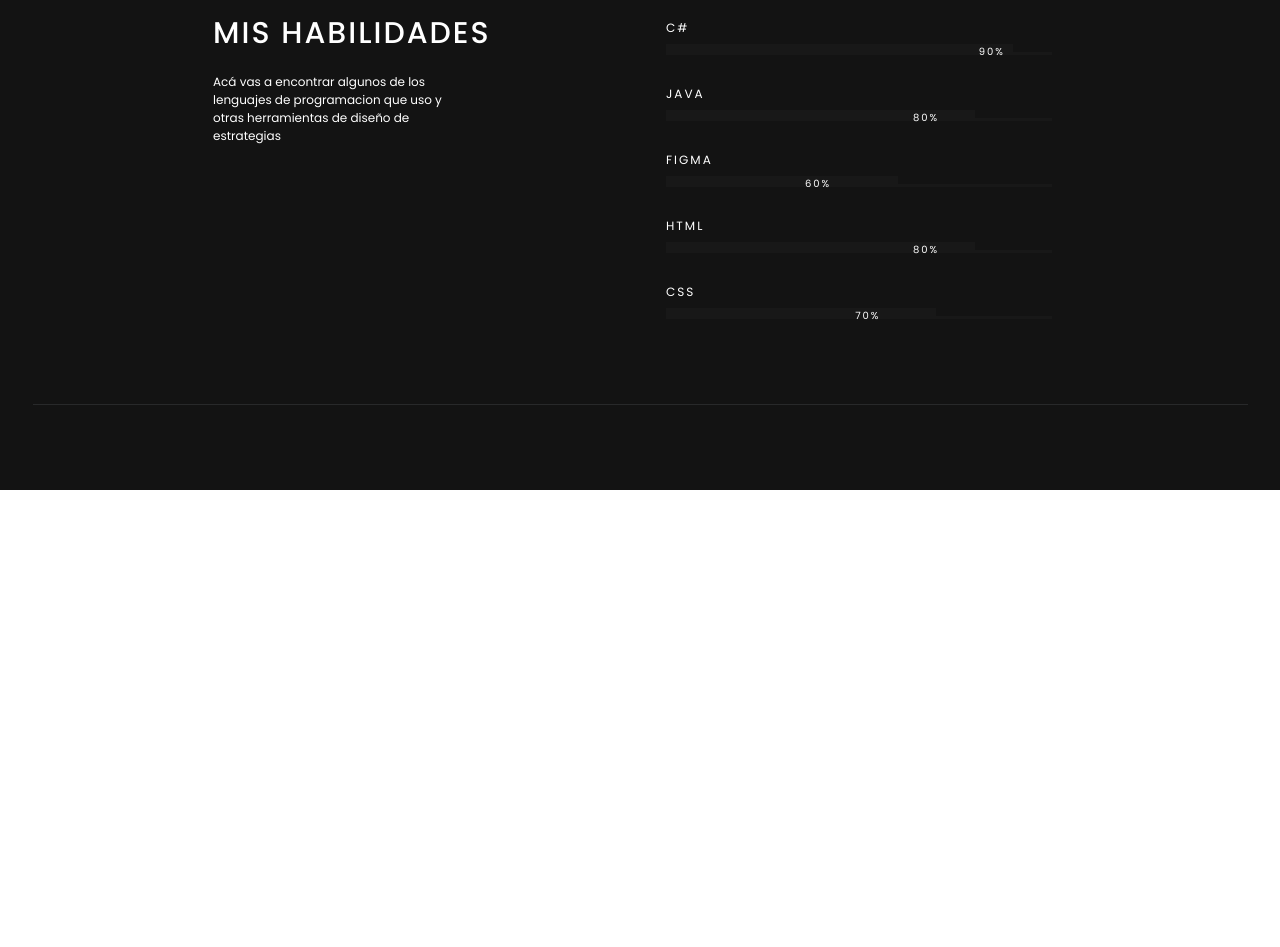
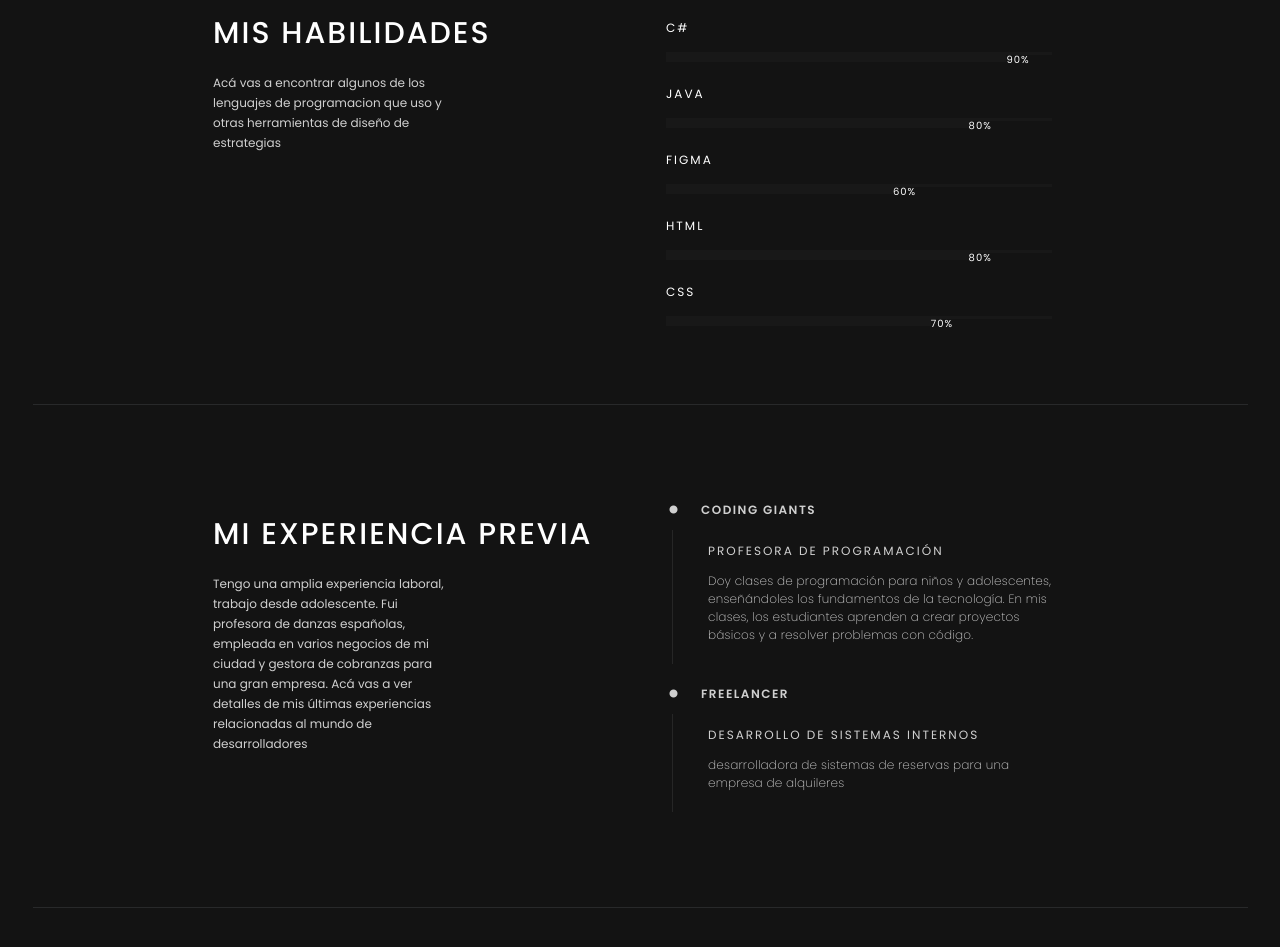
Before and after one commit to julietarutar97/portfolio-react, a React (Vite) app: page / in a window 1280 px wide. Shown: the part 2920-3867 px from the top of the page. Before the commit the page ends 3410 px from the top, so only its background shows below. Built offline with nearby package versions, Linux system fonts and the light colour scheme.

Commit message:
Agregue sección de experiencias

```diff
--- a/src/Component/body/sections/HorizontalContainer.jsx
+++ b/src/Component/body/sections/HorizontalContainer.jsx
@@ -8,9 +8,9 @@ const HorizontalContainer = ({tittle, info, elements, directionFlex}) => {
         <Flex direction='row' justifyContent='space-evenly' textAlign='left'  w='100vw'>
             <Box display='flex' flexDirection='column'  w='240px'>
             <Text as='h2' fontSize='30px' textTransform='uppercase' letterSpacing={'2px'} fontWeight='450' marginBottom='20px' lineHeight='40px' w='520px' mt='24px'>{tittle}</Text>
-                <Text as='p' lineHeight='18px' textAlign='left' fontSize='12px'>{info}</Text>
+                <Text as='p' lineHeight='20px' textAlign='left' fontSize='12px' opacity='0.8'>{info}</Text>
             </Box>
-            <Box as='section' display='flex' flexDirection={directionFlex} flexWrap='nowrap'  alignItems='center'>
+            <Box as='section' display='flex' flexDirection={directionFlex} flexWrap='nowrap' width='401px' alignItems='flex-start'>
                 {elements.map((element, index) => (
                     <Box key={index} display='flex'>
                     {element}
--- /dev/null
+++ b/src/Component/experiencia/DetalleExperiencias.jsx
@@ -0,0 +1,31 @@
+import React from 'react'
+import { Divider, Text, Link, Flex, Container, Box, Image} from '@chakra-ui/react'
+
+
+const DetalleExperiencias = ({empresa, info, detalle}) => {
+  return (
+    <Flex direction='column' alignContent='flex-start' opacity='0.8'>
+        <Box display='flex' direction='row' alignItems='center'>
+            <Image src='./icons/iconoCircul.png' width='15px' height='15px'/>
+            <Text as='h2' marginLeft='20px' textTransform='uppercase' fontSize='12px' fontWeight='550' fontFamily='nanumGothic.general' letterSpacing='1.5px' lineHeight='40px' >{empresa}
+                {/*  font-family: var(--fontDeveloper);
+    font-size: var(--font-Sizeh2);
+    text-transform: uppercase;
+    font-weight: 550;
+    width: 520px;
+    margin-bottom: 20px;
+    letter-spacing: 1.5px;
+    line-height: 40px; */}
+                </Text>
+        </Box>
+        <Box borderLeft= '1px solid rgba(255,255,255,0.1)' marginLeft='6px' paddingLeft='35px' paddingBottom='20px' marginBottom='10px'>
+            <Text as='h3' fontSize='12px' fontWeight='400' letterSpacing='2px' margin='12px 0' textTransform='uppercase' >{info}</Text>
+            <Text as='p' fontSize='12px' letterSpacing='0.2px' fontWeight='200' marginTop='2px' >{detalle}
+            </Text>
+        </Box>
+
+    </Flex>
+  )
+}
+
+export default DetalleExperiencias
--- /dev/null
+++ b/src/Component/experiencia/Experiencia.jsx
@@ -0,0 +1,21 @@
+import React from 'react'
+import { Divider, Text, Link, Flex, Container, Box, Image} from '@chakra-ui/react'
+import HorizontalContainer from '../body/sections/HorizontalContainer'
+import DetalleExperiencias from './DetalleExperiencias'
+
+
+const Experiencia = () => {
+
+    const cargaExperiencia =[
+        <DetalleExperiencias empresa={"Coding Giants"} info={"Profesora de programación"} detalle={"Doy clases de programación para niños y adolescentes, enseñándoles los fundamentos de la tecnología. En mis clases, los estudiantes aprenden a crear proyectos básicos y a resolver problemas con código."}></DetalleExperiencias>,
+
+        <DetalleExperiencias empresa={"freelancer"} info={"Desarrollo de sistemas internos"} detalle={"desarrolladora de sistemas de reservas para una empresa de alquileres"}></DetalleExperiencias>,
+    ]
+
+  return (
+    <HorizontalContainer tittle={"Mi experiencia previa"} info={"Tengo una amplia experiencia laboral, trabajo desde adolescente. Fui profesora de danzas españolas, empleada en varios negocios de mi ciudad y gestora de cobranzas para una gran empresa. Acá vas a ver detalles de mis últimas experiencias relacionadas al mundo de desarrolladores"} elements={cargaExperiencia} directionFlex={'column'}>
+    </HorizontalContainer>
+  )
+}
+
+export default Experiencia
--- a/src/Component/skills/DetallesSkills.jsx
+++ b/src/Component/skills/DetallesSkills.jsx
@@ -9,8 +9,10 @@ const DetallesSkills = ({skill, porcentaje }) => {
 
             <Text margin='30px 0 15px 0' letterSpacing='2px' textTransform='uppercase' fontSize='12px'>{skill}</Text>
             <Box height='3px' width='386px' bg='#181818'>
-            <Box  height='8px' mt='2px' bg='#181818' width={porcentaje} >
-                <Text ml={porcentaje} mt='-10px' fontSize='10px' letterSpacing='2px'>{porcentaje}</Text>
+            <Box width='98%' >
+                <Box  height='8px' mt='2px' bg='#181818' width={porcentaje}>
+                </Box>
+                <Text marginLeft={porcentaje} marginTop='-10px' fontSize='10px' letterSpacing='1px'>{porcentaje}</Text>
             </Box>
         </Box>
     </Flex>
--- a/src/main.jsx
+++ b/src/main.jsx
@@ -9,6 +9,7 @@ import VerticalContainer from './Component/body/sections/VerticalContainer.jsx'
 import Hero from './Component/hero/Hero.jsx'
 import ServicesSection from './Component/body/sections/ServicesSection.jsx'
 import MySkills from './Component/skills/MySkills.jsx'
+import Experiencia from './Component/experiencia/Experiencia.jsx'
 
 ReactDOM.createRoot(document.getElementById('root')).render(
   <React.StrictMode>
@@ -18,6 +19,7 @@ ReactDOM.createRoot(document.getElementById('root')).render(
       <Hero />
       <ServicesSection/>
       <MySkills/>
+      <Experiencia/>
     </ChakraProvider>
   </React.StrictMode>,
 )
```
Also changed, not shown: public/icons/iconoCircul.png (added).
